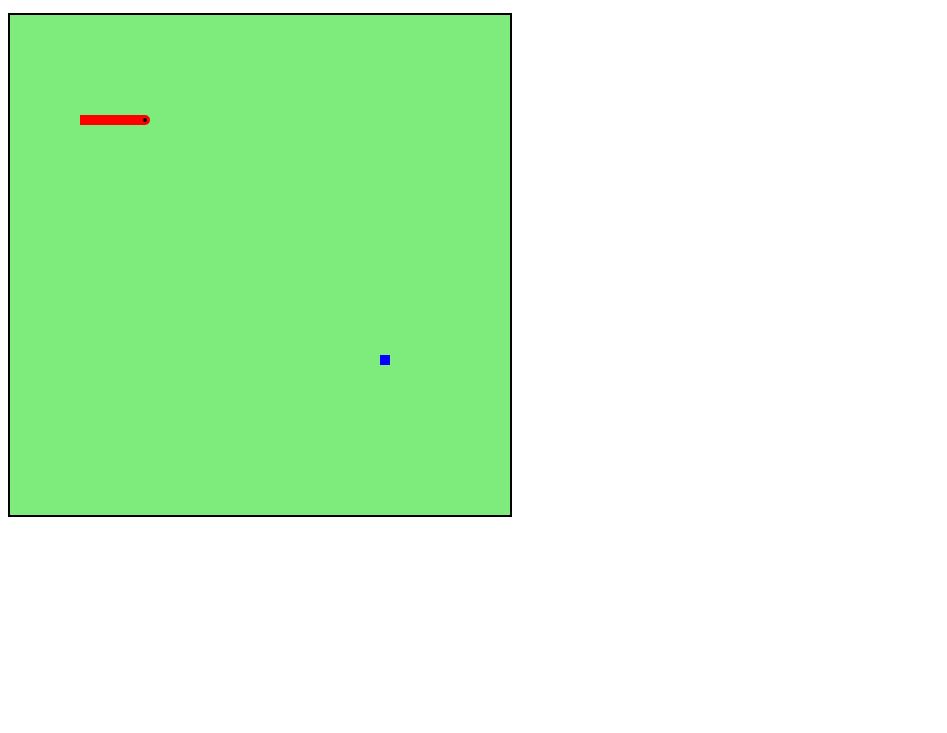
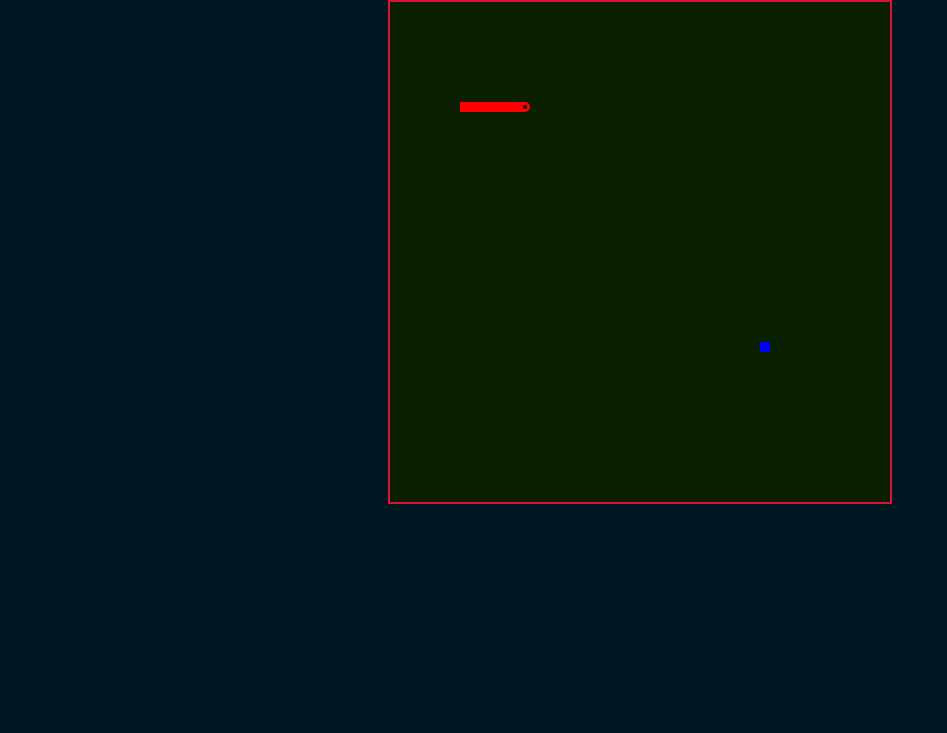
Before and after one commit to atharvad14/Snake, a plain HTML site: page index.html in a window 1280 px wide. Shown: the part 67-800 px from the top of the page, without its empty margins (0-947 px from the left). Drawn offline with Linux system fonts and the light colour scheme.

Commit message:
Updated User Interface

```diff
--- a/index.html
+++ b/index.html
@@ -14,7 +14,9 @@
     <title>Snake Game</title>
 </head>
 <body>
-    <h1 id = "points">0</h1>
-    <canvas id = "canvas" class = "canvas" width = "500" height = "500" style="border: 2px solid black;"></canvas>
+    <div id = "message"class="points"><h1 class="points">Press arrow key to start</h1></div>
+    <!-- <div></div> -->
+    <canvas id = "canvas" class = "canvas" width = "500" height = "500" style="border: 2px solid crimson"></canvas>
+    <div id = "message"class="points"><h1 class="points" id = "gameOver" style = "visibility: hidden;">GAME OVER</h1></div>
 </body>
 </html>
--- a/style.css
+++ b/style.css
@@ -1,3 +1,22 @@
+*{
+    margin: 0;
+}
+div{
+    margin: 15px;
+    /* margin-top: 20px */
+}
+body{
+    display: grid;
+    place-items: center;
+    background-color: rgb(0, 23, 34);
+}
 #canvas {
-    background-color: rgb(125, 236, 125);
+    background-color: rgb(10, 31, 0);
 }
+.points{
+    display: flex;
+    align-items: baseline;
+    color: crimson;
+    text-shadow: 1px 1px darkblue;
+    text-transform: uppercase;
+}
```
